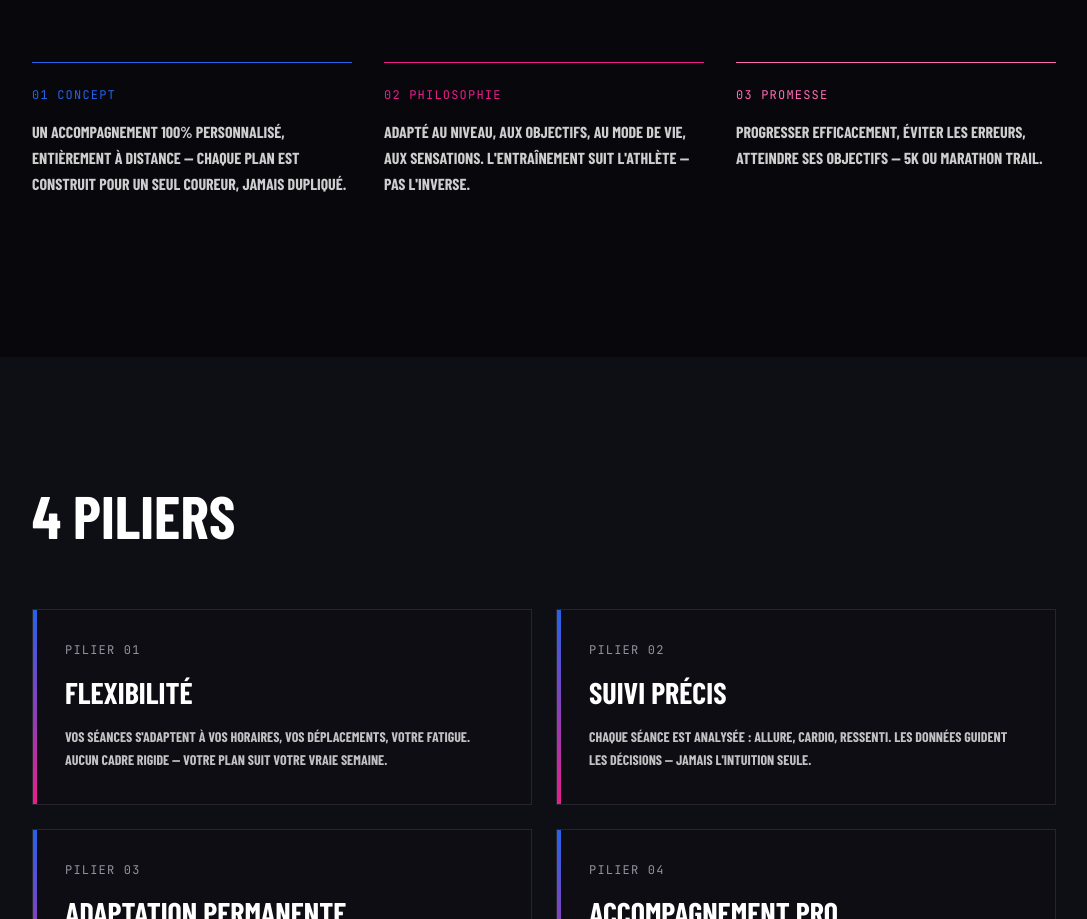
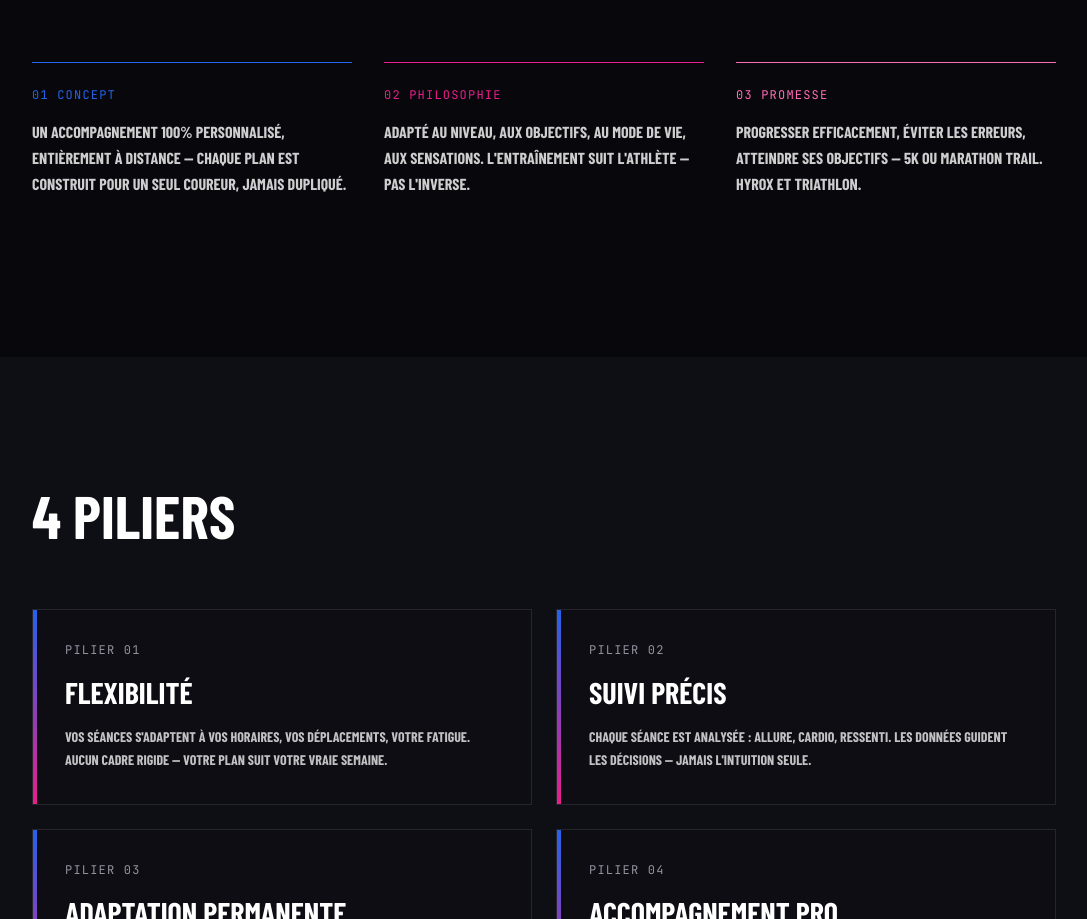
Before and after one commit to alessio200225-wq/42-run-club, a Next.js app: page / in a window 1280 px wide. Shown: the part 1182-2101 px from the top of the page, without its empty margins (96-1183 px from the left). Built offline with nearby package versions, Linux system fonts and the light colour scheme; a web font is replaced by a local one.

Commit message:
Update: ajout Hyrox et triathlon dans promesse

```diff
--- a/app/page.tsx
+++ b/app/page.tsx
@@ -180,7 +180,7 @@ export default function Home() {
             {[
               { tag:"01 Concept",    text:"Un accompagnement 100% personnalisé, entièrement à distance — chaque plan est construit pour un seul coureur, jamais dupliqué.", accent:"#2563EB", delay:"0.1s" },
               { tag:"02 Philosophie",text:"Adapté au niveau, aux objectifs, au mode de vie, aux sensations. L'entraînement suit l'athlète — pas l'inverse.",                 accent:"#E91E8C", delay:"0.2s" },
-              { tag:"03 Promesse",   text:"Progresser efficacement, éviter les erreurs, atteindre ses objectifs — 5K ou marathon trail.",                                    accent:"#FF6BB5", delay:"0.3s" },
+              { tag:"03 Promesse",   text:"Progresser efficacement, éviter les erreurs, atteindre ses objectifs — 5K ou marathon trail. Hyrox et triathlon.",                                    accent:"#FF6BB5", delay:"0.3s" },
             ].map((item) => (
               <div key={item.tag} className="reveal border-t pt-6" style={{ borderColor:item.accent, transitionDelay:item.delay }}>
                 <p className="font-[family-name:var(--font-jetbrains)] text-xs tracking-widest uppercase mb-4" style={{ color:item.accent }}>{item.tag}</p>
```
